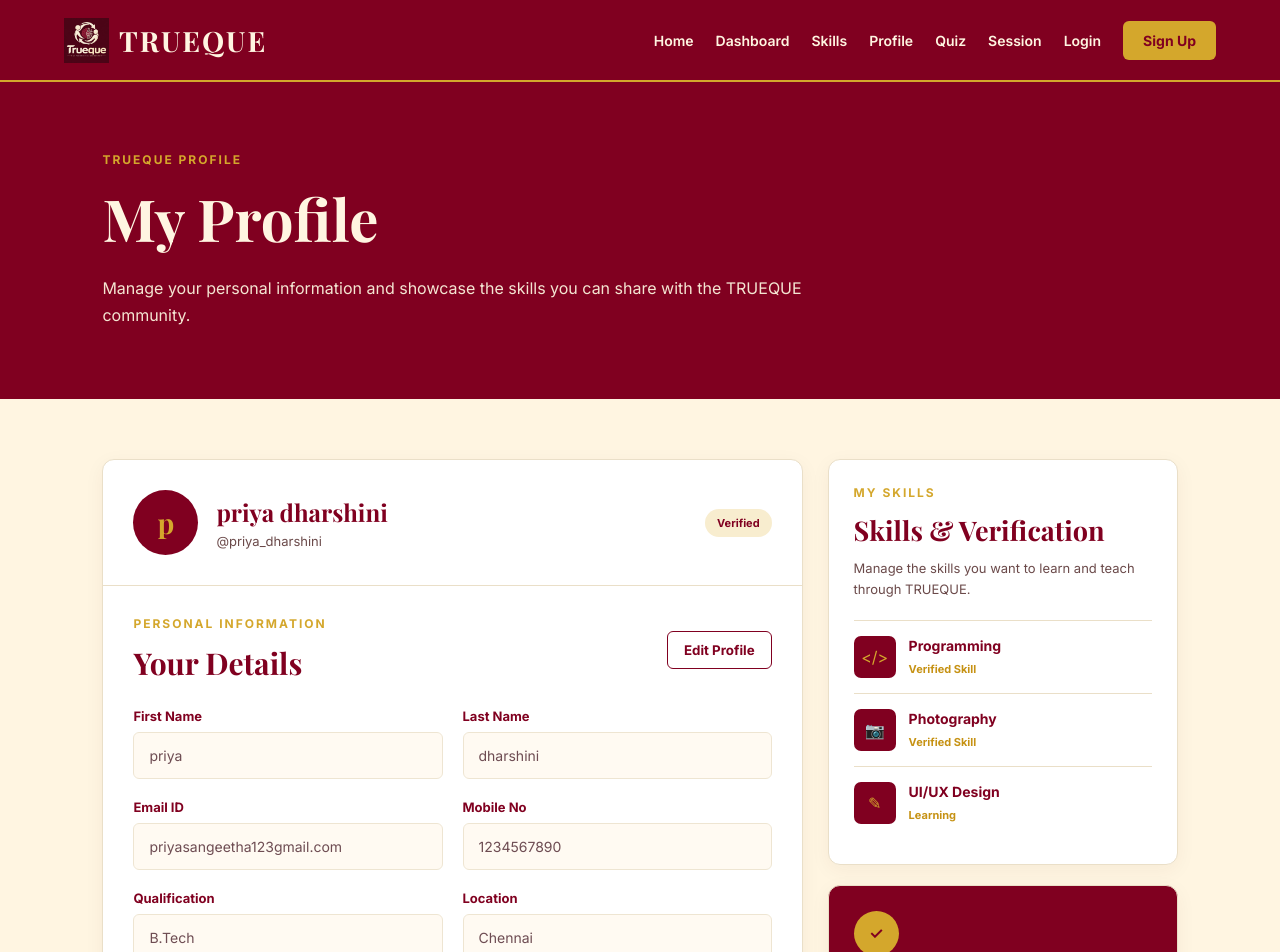
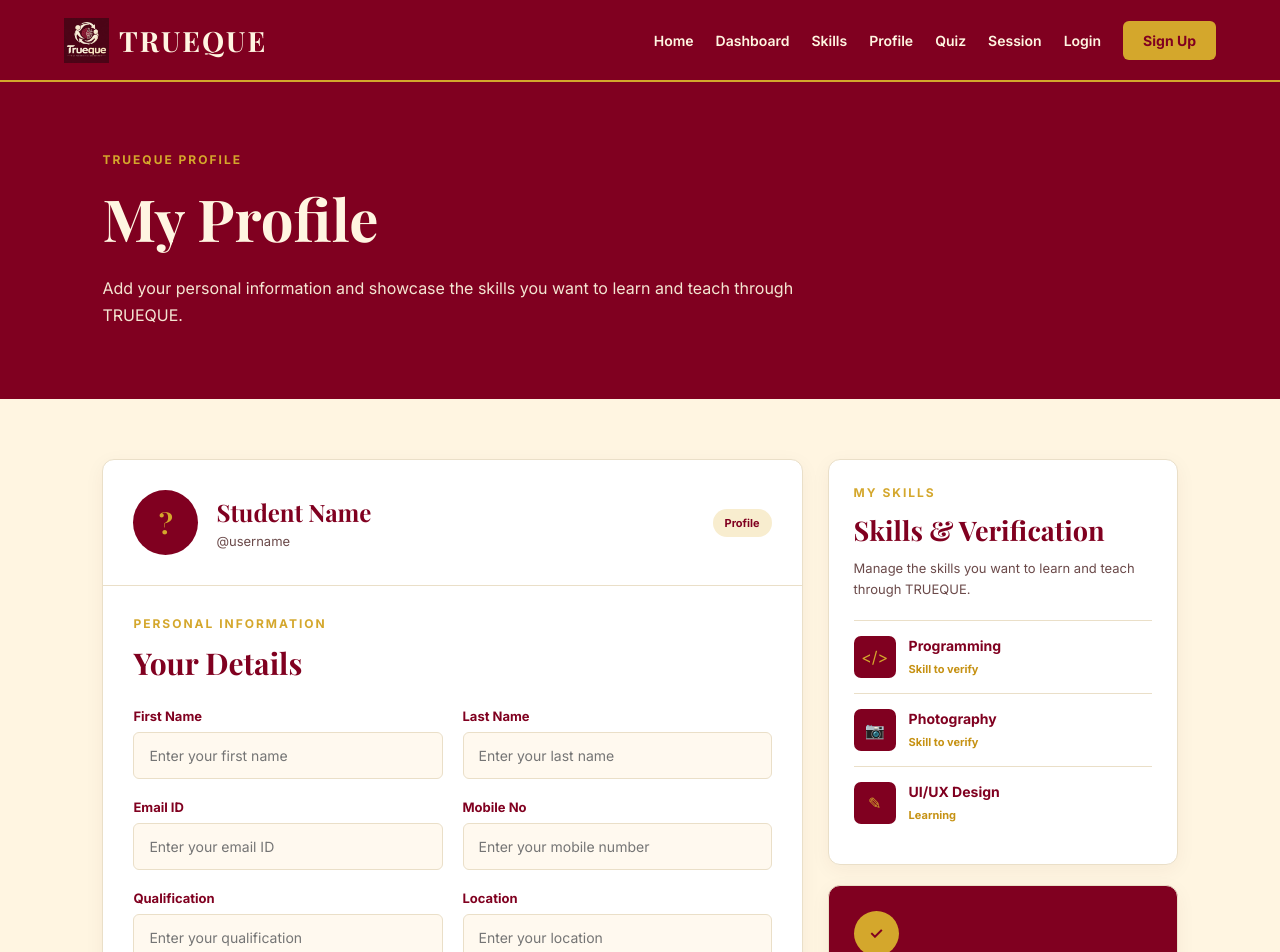
Before and after one commit to Sakeena19-cse/Trueque, a React (Vite) app: page /profile in a window 1280 px wide. Shown: the top 952 px of the page. Built offline with nearby package versions, Linux system fonts and the light colour scheme.

Commit message:
update Profile.jsx

```diff
--- a/src/pages/Profile.jsx
+++ b/src/pages/Profile.jsx
@@ -1,16 +1,16 @@
 import React, { useState } from "react";
 
 function Profile() {
-  const [isEditing, setIsEditing] = useState(false);
+  const [isEditing, setIsEditing] = useState(true);
 
   const [profile, setProfile] = useState({
-    firstName: "priya",
-    lastName: "dharshini",
-    email: "priyasangeetha123gmail.com",
-    mobile: "1234567890",
-    qualification: "B.Tech",
-    location: "Chennai",
-    username: "priya_dharshini",
+    firstName: "",
+    lastName: "",
+    email: "",
+    mobile: "",
+    qualification: "",
+    location: "",
+    username: "",
   });
 
   const handleChange = (e) => {
@@ -20,13 +20,16 @@ function Profile() {
     });
   };
 
+  const handleSave = () => {
+    setIsEditing(false);
+  };
+
   return (
     <div className="profile-page">
 
-      {/* ================= PROFILE HERO ================= */}
+      {/* PROFILE HERO */}
 
       <section className="profile-hero">
-
         <div className="profile-hero-content">
 
           <p className="section-label">
@@ -38,50 +41,56 @@ function Profile() {
           </h1>
 
           <p>
-            Manage your personal information and
-            showcase the skills you can share with
-            the TRUEQUE community.
+            Add your personal information and
+            showcase the skills you want to learn
+            and teach through TRUEQUE.
           </p>
 
         </div>
-
       </section>
 
 
-      {/* ================= PROFILE CONTENT ================= */}
+      {/* PROFILE CONTENT */}
 
       <section className="profile-content">
 
-        {/* Profile Card */}
+        {/* MAIN PROFILE CARD */}
 
         <div className="profile-main-card">
+
+          {/* PROFILE HEADER */}
 
           <div className="profile-card-header">
 
             <div className="profile-avatar">
-              {profile.firstName.charAt(0)}
+              {profile.firstName
+                ? profile.firstName.charAt(0).toUpperCase()
+                : "?"}
             </div>
 
             <div>
-
               <h2>
-                {profile.firstName} {profile.lastName}
+                {profile.firstName ||
+                  profile.lastName
+                  ? `${profile.firstName} ${profile.lastName}`
+                  : "Student Name"}
               </h2>
 
               <p>
-                @{profile.username}
+                {profile.username
+                  ? `@${profile.username}`
+                  : "@username"}
               </p>
-
             </div>
 
             <div className="profile-status">
-              Verified
+              Profile
             </div>
 
           </div>
 
 
-          {/* Personal Information */}
+          {/* PERSONAL INFORMATION */}
 
           <div className="profile-section">
 
@@ -97,119 +106,174 @@ function Profile() {
                 </h2>
               </div>
 
-              <button
-                type="button"
-                className="profile-edit-button"
-                onClick={() => setIsEditing(!isEditing)}
-              >
-                {isEditing ? "Cancel" : "Edit Profile"}
-              </button>
+              {!isEditing && (
+                <button
+                  type="button"
+                  className="profile-edit-button"
+                  onClick={() => setIsEditing(true)}
+                >
+                  Edit Profile
+                </button>
+              )}
 
             </div>
 
 
+            {/* FORM */}
+
             <div className="profile-form-grid">
 
+              {/* FIRST NAME */}
+
               <div className="profile-field">
-                <label>First Name</label>
+
+                <label>
+                  First Name
+                </label>
 
                 <input
                   type="text"
                   name="firstName"
+                  placeholder="Enter your first name"
                   value={profile.firstName}
                   onChange={handleChange}
                   disabled={!isEditing}
                 />
+
               </div>
 
 
+              {/* LAST NAME */}
+
               <div className="profile-field">
-                <label>Last Name</label>
+
+                <label>
+                  Last Name
+                </label>
 
                 <input
                   type="text"
                   name="lastName"
+                  placeholder="Enter your last name"
                   value={profile.lastName}
                   onChange={handleChange}
                   disabled={!isEditing}
                 />
+
               </div>
 
 
+              {/* EMAIL */}
+
               <div className="profile-field">
-                <label>Email ID</label>
+
+                <label>
+                  Email ID
+                </label>
 
                 <input
                   type="email"
                   name="email"
+                  placeholder="Enter your email ID"
                   value={profile.email}
                   onChange={handleChange}
                   disabled={!isEditing}
                 />
+
               </div>
 
 
+              {/* MOBILE */}
+
               <div className="profile-field">
-                <label>Mobile No</label>
+
+                <label>
+                  Mobile No
+                </label>
 
                 <input
                   type="tel"
                   name="mobile"
+                  placeholder="Enter your mobile number"
                   value={profile.mobile}
                   onChange={handleChange}
                   disabled={!isEditing}
                 />
+
               </div>
 
 
+              {/* QUALIFICATION */}
+
               <div className="profile-field">
-                <label>Qualification</label>
+
+                <label>
+                  Qualification
+                </label>
 
                 <input
                   type="text"
                   name="qualification"
+                  placeholder="Enter your qualification"
                   value={profile.qualification}
                   onChange={handleChange}
                   disabled={!isEditing}
                 />
+
               </div>
 
 
+              {/* LOCATION */}
+
               <div className="profile-field">
-                <label>Location</label>
+
+                <label>
+                  Location
+                </label>
 
                 <input
                   type="text"
                   name="location"
+                  placeholder="Enter your location"
                   value={profile.location}
                   onChange={handleChange}
                   disabled={!isEditing}
                 />
+
               </div>
 
 
+              {/* USERNAME */}
+
               <div className="profile-field">
-                <label>Username</label>
+
+                <label>
+                  Username
+                </label>
 
                 <input
                   type="text"
                   name="username"
+                  placeholder="Create your username"
                   value={profile.username}
                   onChange={handleChange}
                   disabled={!isEditing}
                 />
+
               </div>
 
             </div>
 
 
+            {/* SAVE BUTTON */}
+
             {isEditing && (
               <button
                 type="button"
                 className="profile-save-button"
-                onClick={() => setIsEditing(false)}
+                onClick={handleSave}
               >
-                Save Changes
+                Save Profile →
               </button>
             )}
 
@@ -218,9 +282,11 @@ function Profile() {
         </div>
 
 
-        {/* ================= SKILLS SIDEBAR ================= */}
+        {/* RIGHT SIDEBAR */}
 
         <aside className="profile-sidebar">
+
+          {/* SKILLS */}
 
           <div className="profile-side-card">
 
@@ -245,8 +311,13 @@ function Profile() {
               </span>
 
               <div>
-                <h3>Programming</h3>
-                <span>Verified Skill</span>
+                <h3>
+                  Programming
+                </h3>
+
+                <span>
+                  Skill to verify
+                </span>
               </div>
 
             </div>
@@ -259,8 +330,13 @@ function Profile() {
               </span>
 
               <div>
-                <h3>Photography</h3>
-                <span>Verified Skill</span>
+                <h3>
+                  Photography
+                </h3>
+
+                <span>
+                  Skill to verify
+                </span>
               </div>
 
             </div>
@@ -273,8 +349,13 @@ function Profile() {
               </span>
 
               <div>
-                <h3>UI/UX Design</h3>
-                <span>Learning</span>
+                <h3>
+                  UI/UX Design
+                </h3>
+
+                <span>
+                  Learning
+                </span>
               </div>
 
             </div>
@@ -282,7 +363,7 @@ function Profile() {
           </div>
 
 
-          {/* Verification */}
+          {/* VERIFICATION CARD */}
 
           <div className="profile-verification-card">
 
```
